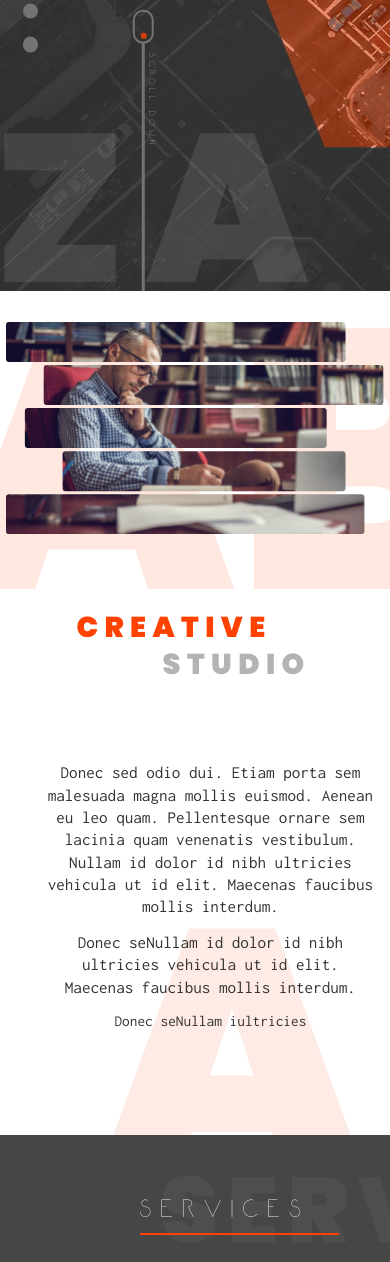
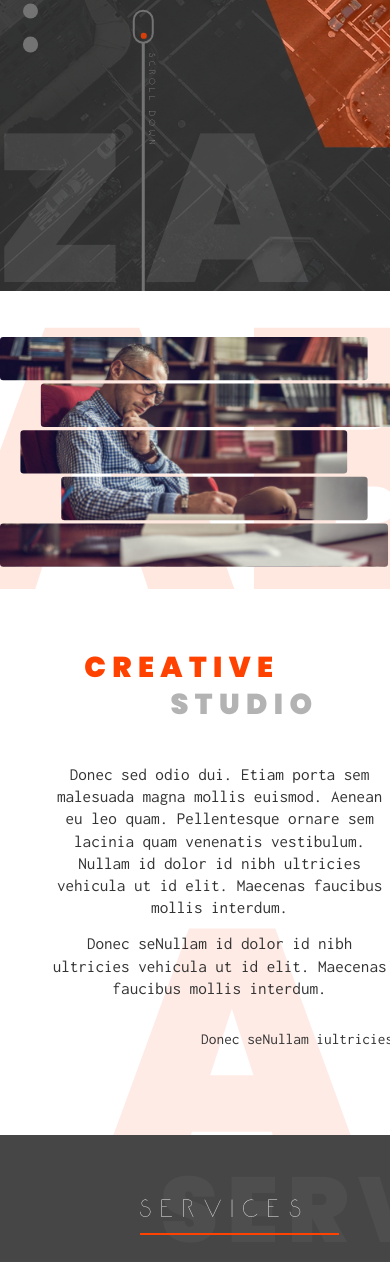
Before and after one commit to obinasBaba/Vigoza, a plain HTML site: page index.html in a window 390 px wide. Shown: the part 553-1815 px from the top of the page. Drawn offline with Linux system fonts and the light colour scheme; files whose address does not match are found by name.

Commit message:
about for mobile modified

```diff
--- a/scss/partials/_aboutMe.scss
+++ b/scss/partials/_aboutMe.scss
@@ -10,22 +10,28 @@
   //grid-template-columns: ;
 
   grid-template-columns: 3em repeat(7, 1fr);
-  grid-template-rows: 2em repeat(7, 1fr);
+  grid-template-rows: 3em repeat(6, 1fr) 2em;
+
+  @include mediaQuery(){
+    grid-template-rows: 2em repeat(7, 1fr);
+    grid-template-columns: 2em repeat(7, 1fr);
+
+  }
 
   .img-wrapper {
-    grid-column: 1 / 9;
-    grid-row: 2 / 5;
+    grid-column: 1 / -1;
+    grid-row: 2 / 6;
     align-self: start;
     justify-self: center;
     z-index: 1;
     position: relative;
     margin: 0;
     padding: 0;
-    width: calc(21.5em + 12vw);
+    width: calc(21.5em + 20vw);
 
     @include mediaQuery(){
       align-self: center;
-      width: calc(25.5em + 12vw);
+      width: calc(25.5em + 15vw);
       grid-row: 2 / 6;
     }
     //border: thin solid crimson;
@@ -33,12 +39,10 @@
     .mobile {
       display: none;
     }
-    .desktop{
-      //display: none;
-    }
     svg {
-      //z-index: 1;
-      height: auto;
+
+      height: 100%;
+      width: 100%;
 
     }
 
@@ -70,16 +74,18 @@
   /* ABOUT TITLE */
   .about-title {
     grid-column: 2 / 8;
-    grid-row: 4 / 6;
-    align-self: start;
+    grid-row: 4 / 5;
+    align-self: end;
     justify-self: center;
     color: $accent;
     margin: 0;
-    padding-top: 2em;
+    //padding-top: 2em;
     z-index: 0;
     font-family: $ff-poppins;
     letter-spacing: 6.4px;
     font-size: 1.87em;
+
+    //border: thin solid crimson;
 
     @include mediaQuery(){
       padding-top: 2em;
@@ -90,8 +96,6 @@
       justify-self: center;
       font-size: 2.27em; //todo media
     }
-
-
 
     span{
       display: block;
@@ -105,13 +109,17 @@
   /* ABOUT PARAGRAPH */
   .about-paragraph {
     z-index: 2;
-
     text-align: center;
     align-self: center;
     grid-column: 1 / 9;
-    grid-row: 5 / 9;
+    grid-row: 5 / 8;
     padding: 0 1em 0 3em;
     color: $dark-gray;
+
+    & :last-child{
+      text-align: right;
+      margin: 2em 0 .8em 0
+    }
 
     @include mediaQuery(){
       grid-column: 4 / 8;
```
Also changed, not shown: scss/main.css, 1 other file.
